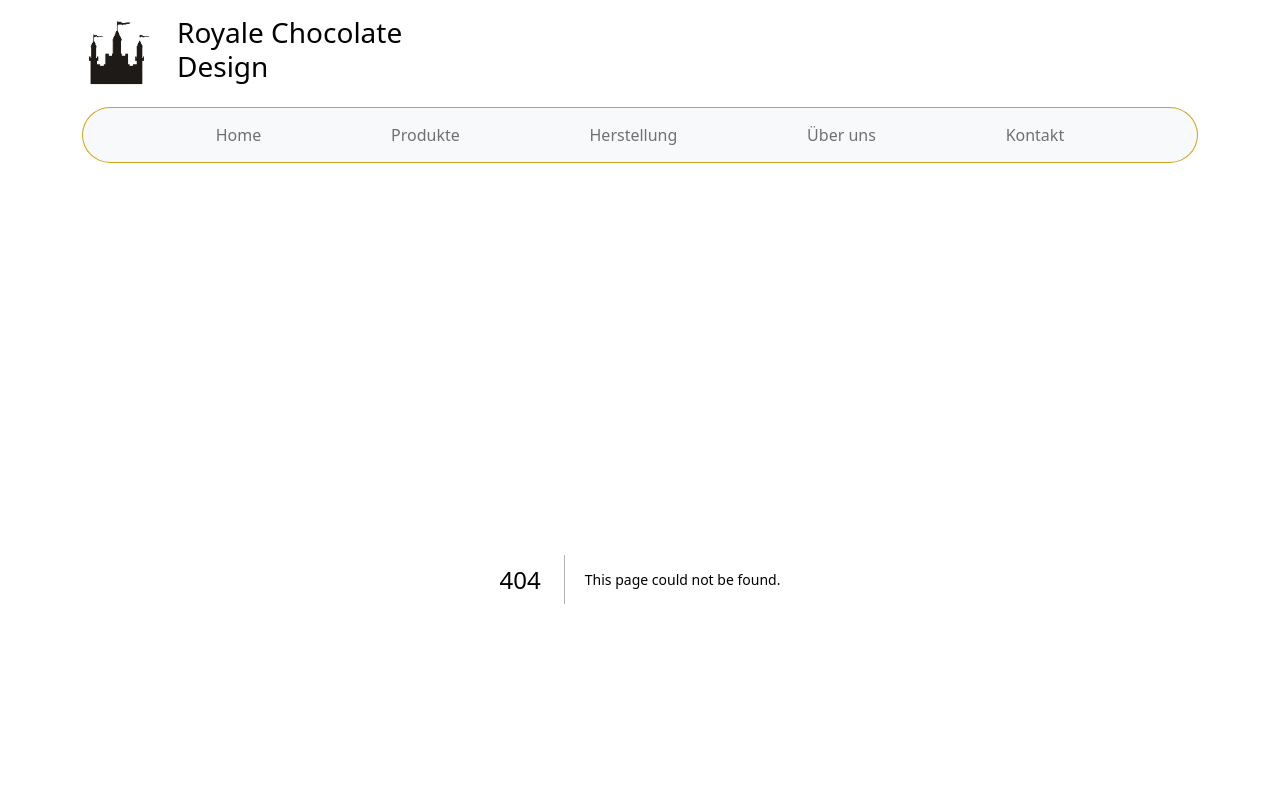
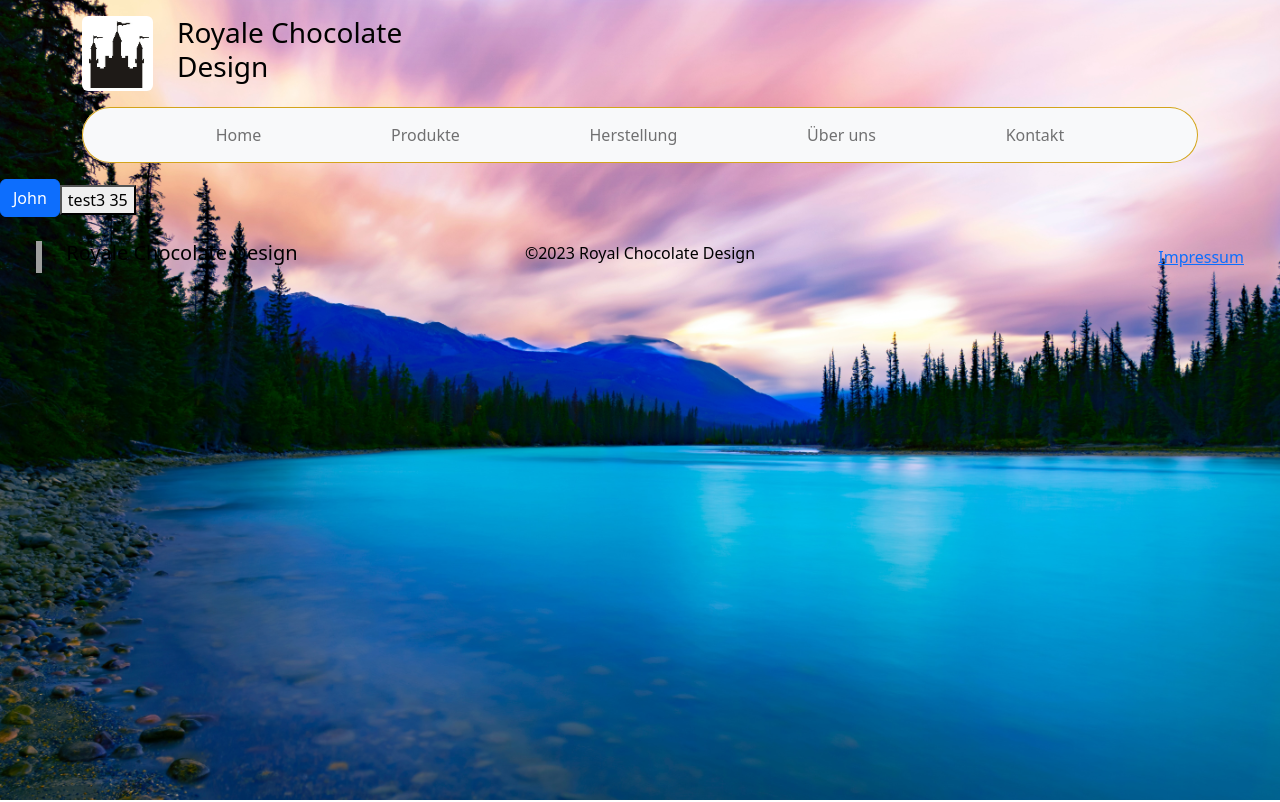
Before and after one commit to WWI22-ProjectWS22/sose23webproject, a Next.js app: page /Produkte in a window 1280 px wide. Before the commit this address had no page. Shown: the top 802 px of the page. Built offline with nearby package versions, Linux system fonts and the light colour scheme; grey boxes are pictures that could not be loaded.

Commit message:
Footer added

```diff
--- /dev/null
+++ b/app/Produkte/page.js
@@ -0,0 +1,22 @@
+// Fetching data from the JSON file
+import fsPromises from 'fs/promises';
+import path from 'path'
+import {log} from "next/dist/server/typescript/utils";
+export async function getStaticProps() {
+    const filePath = path.join(process.cwd(), '/public/data.json');
+    const jsonData = await fsPromises.readFile(filePath);
+    const objectData = JSON.parse(jsonData);
+
+    return {
+        props: objectData
+    }
+}
+export default async function TestPage() {
+    const data = await getStaticProps();
+    return (
+        <div>
+            <button className={"btn btn-primary mb-2"}>{data.props.name}</button>
+            <button>test3 {data.props.age}</button>
+        </div>
+    )
+}
--- a/app/layout.js
+++ b/app/layout.js
@@ -16,6 +16,7 @@ export const bodyid ={
 }
 
 export default function RootLayout({children}) {
+    metadata.title = "test";
   return (
       <html lang="de">
         <head>
--- a/app/page.js
+++ b/app/page.js
@@ -4,7 +4,7 @@ import path from 'path'
 import {log} from "next/dist/server/typescript/utils";
 import { bodyid, metadata } from "./layout";
 export async function getStaticProps() {
-    const filePath = path.join(process.cwd(), '/public/content/root/content1.json');
+    const filePath = path.join(process.cwd(), '/public/content/root/content2.json');
     const jsonData = await fsPromises.readFile(filePath);
     const objectData = JSON.parse(jsonData);
 
@@ -26,7 +26,6 @@ export default async function Home() {
             <br/>
             <img src="/images/root/testbackground.jpg"/>
         </div>
-
     </div>
   )
 }
--- a/components/Footer.js
+++ b/components/Footer.js
@@ -3,11 +3,23 @@ import Image from "next/image";
 export default function Footer() {
     const year = new Date();
     return (
-        <footer className={"d-flex flex-wrap justify-content-between border-top py-2"}>
-            <span className={"font-bold"}>&#169;{year.getFullYear()} Royal Chocolate Design</span>
-            <Link href={"/Impressum"}>
-                <button text={'Impressum'} className={"btn-primary"}/>
-            </Link>
+        <footer className={"py-3"}>
+            <div className={"row row-cols-3"}>
+                <div className={"col justify-content-center px-5"}>
+                    <div className={"row row-cols-2"}>
+                        <Image className={"col-8 col-md-1 img-fluid rounded"} id={"footerImg"} src={"/images/root/Schloss.png"} alt={"Logo"} height={100} width={100}/>
+                        <h5 className={"col-md-11 d-none d-md-inline"}>Royale Chocolate Design</h5>
+                    </div>
+                </div>
+                <div className={"col text-center"}>
+                    <span className={"font-bold"}>&#169;{year.getFullYear()} Royal Chocolate Design</span>
+                </div>
+                <Link href={"/Impressum"} className={"col text-end px-5 align-self-center"}>
+                    Impressum
+                </Link>
+            </div>
+
+
         </footer>
     )
 }
--- a/components/Header.js
+++ b/components/Header.js
@@ -6,13 +6,11 @@ export default function Header() {
             <>
                 <div className="container pt-3">
                     <div className="row row-cols-2 row-cols-md-3">
-                        <div className="col-md-1">
-                        <img className="img-fluid rounded" src="/images/root/RCDlogoWT.webp" alt="Logo"/>
-
-
+                        <div className="col-4 col-md-1 d-flex justify-content-center">
+                            <Image className="img-fluid rounded" src="/images/root/RCDlogoWT.webp" alt="Logo" width={100}   height={100}/>
                         </div>
                         <div className="col">
-                        <h3>Royale Chocolate <br/> Design</h3>
+                            <h3>Royale Chocolate <br/> Design</h3>
                         </div>
                         <div className="col d-none d-md-inline"></div>
                     </div>
--- a/public/content/root/content1.json
+++ b/public/content/root/content1.json
@@ -1,5 +1,5 @@
 {
     "title": "Homepage" ,
-    "content": "sed diam voluptua. At vero eos et accusam et justo duo dolores et ea rebum. Stet clita kasd gubergren, no sea takimata sanctus est Lorem ipsum dolor sit amet. Lorem ipsum dolor sit amet, consetetur sadipscing elitr, sed diam nonumy eirmod tempor invidunt ut labore et dolore magna aliquyam erat, sed diam voluptua. At vero eos et accusam et justo duo dolores et ea rebum. Stet clita kasd gubergren, no sea takimata sanctus est Lorem ipsum dolor sit amet. Lorem ipsum dolor sit amet, consetetur sadipscing elitr, sed diam nonumy eirmod tempor invidunt ut labore et dolore magna aliquyam erat, sed diam voluptua. At vero eos et accusam et"
+    "content": "Lorem ipsum dolor sit amet, consetetur sadipscing elitr, sed diam nonumy eirmod tempor invidunt ut labore et dolore magna aliquyam erat, sed diam voluptua. At vero eos et accusam et justo duo dolores et ea rebum. Stet clita kasd gubergren, no sea takimata sanctus est Lorem ipsum dolor sit amet. Lorem ipsum dolor sit amet, consetetur sadipscing elitr, sed diam nonumy eirmod tempor invidunt ut labore et dolore magna aliquyam erat, sed diam voluptua. At vero eos et accusam et justo duo dolores et ea rebum. Stet clita kasd gubergren, no sea takimata sanctus est Lorem ipsum dolor sit amet."
 
 }
--- /dev/null
+++ b/public/content/root/content2.json
@@ -0,0 +1,4 @@
+{
+    "title": "Homepage 100" ,
+    "content": "Lorem ipsum dolor sit amet, consetetur sadipscing elitr, sed diam nonumy eirmod tempor invidunt ut labore et dolore magna aliquyam erat, sed diam voluptua. At vero eos et accusam et justo duo dolores et ea rebum. Stet clita kasd gubergren, no sea takimata sanctus est Lorem ipsum dolor sit amet. Lorem ipsum dolor sit amet, consetetur sadipscing elitr, sed diam nonumy eirmod tempor invidunt ut labore et dolore magna aliquyam erat, sed diam voluptua. At vero eos et accusam et justo duo dolores et ea rebum. Stet clita kasd gubergren, no sea takimata sanctus est Lorem ipsum dolor sit amet."
+}
--- a/styles/customcss.css
+++ b/styles/customcss.css
@@ -23,7 +23,7 @@
 @media (prefers-color-scheme: dark) {
 
     body {
-        background-image: url("../public/images/root/testbackground.jpg");
+        background-color: black;
         background-size: cover !important;
         color: white;
     }
@@ -44,5 +44,8 @@
     .img-fluid {
         box-shadow: 0 0 0 1px #d3a41b;
     }
-
+   #footerImg{
+       background-color: white;
+       box-shadow: 0 0 0 1px #d3a41b;
+   }
 }
```
